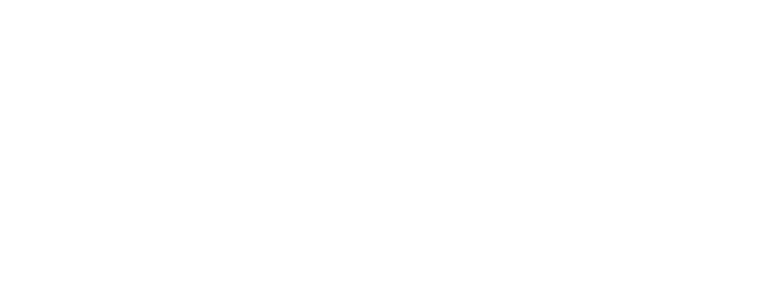
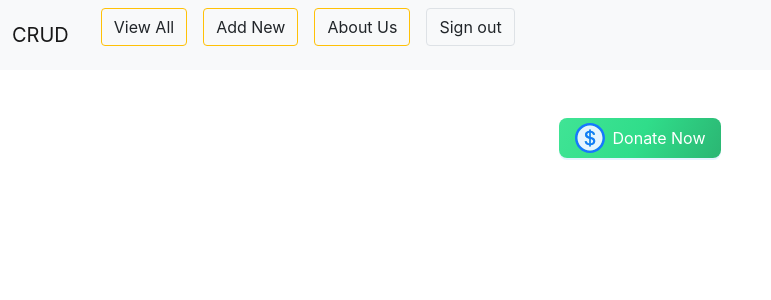
Before and after one commit to rohillakartik6/CrudApplicationSPA, a React (Create React App) app: page /about-us in a window 1280 px wide. Before the commit this address had no page. Shown: the top 300 px of the page, without its empty margins (0-771 px from the left). Built offline with nearby package versions, Linux system fonts and the light colour scheme.

Commit message:
About us page made for donate now button and (to-do) implement demo payment gateway for that donate button

```diff
--- a/src/App.js
+++ b/src/App.js
@@ -18,6 +18,7 @@
               <Route path="/list" element={<Employees />} />
               <Route path="/add" element={<FormDisabledDemo />} />
               <Route path="/edit/:id" element={<FormDisabledDemo />} />
+              <Route path="/about-us" element={<AboutUs />} />
             </Route>
           </Routes>
         </BrowserRouter>
--- /dev/null
+++ b/src/components/AboutUs.jsx
@@ -0,0 +1,10 @@
+import DonateButton from "./DonateButton"
+
+const AboutUs = () => {
+    return (
+        <>
+            <DonateButton />
+        </>
+    )
+}
+export default AboutUs;
--- /dev/null
+++ b/src/components/DonateButton.jsx
@@ -0,0 +1,32 @@
+import React from 'react';
+import { TinyColor } from '@ctrl/tinycolor';
+import { Button, ConfigProvider, Space } from 'antd';
+import { DollarTwoTone } from '@ant-design/icons';
+const colors3 = ['#40e495', '#30dd8a', '#2bb673'];
+const getHoverColors = (colors) =>
+    colors.map((color) => new TinyColor(color).lighten(5).toString());
+const getActiveColors = (colors) =>
+    colors.map((color) => new TinyColor(color).darken(5).toString());
+const DonateButton = () => (
+    <Space>
+        <ConfigProvider
+            theme={{
+                components: {
+                    Button: {
+                        colorPrimary: `linear-gradient(116deg,  ${colors3.join(', ')})`,
+                        colorPrimaryHover: `linear-gradient(116deg, ${getHoverColors(colors3).join(', ')})`,
+                        colorPrimaryActive: `linear-gradient(116deg, ${getActiveColors(colors3).join(', ')})`,
+                        lineWidth: 0,
+                        fontSize: "30px"
+                    },
+                },
+            }}
+        >
+            <Button type="primary" size="large">
+                <DollarTwoTone style={{ "fontSize": "30px" }} />
+                Donate Now
+            </Button>
+        </ConfigProvider>
+    </Space>
+);
+export default DonateButton;
--- a/src/components/Navbar.jsx
+++ b/src/components/Navbar.jsx
@@ -3,7 +3,7 @@
 import Loader from "./Loader";
 import {useState } from "react";
 
-export default function Navbar() {
+export default function Navbar({ token }) {
     const [messageApi, contextHolder] = useMessage();
     const navigate = useNavigate();
     const [isLoader, setIsLoader] = useState(false);
@@ -49,6 +49,17 @@
                             </li>
                             <li className="nav-item">
                                 <p>
+
+                                    <Link
+                                        to={"/about-us"}
+                                        className="btn btn-outline-warning mx-2 text-dark"
+                                    >
+                                        About Us
+                                    </Link>
+                                </p>
+                            </li>
+                            <li className="nav-item">
+                                <p>
                                     <Link
                                         onClick={logout}
                                         className="btn btn-outline-dark border mx-2 float-right border-rounded-0">
```
Also changed, not shown: src/StringsConstants/ErrorMessage.js (deleted). Lines whose indentation alone changed are shown as unchanged.
